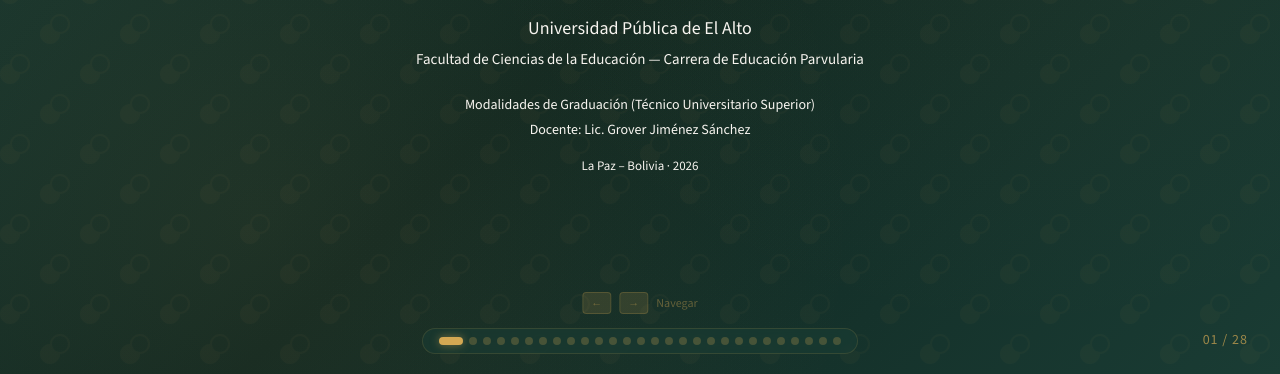
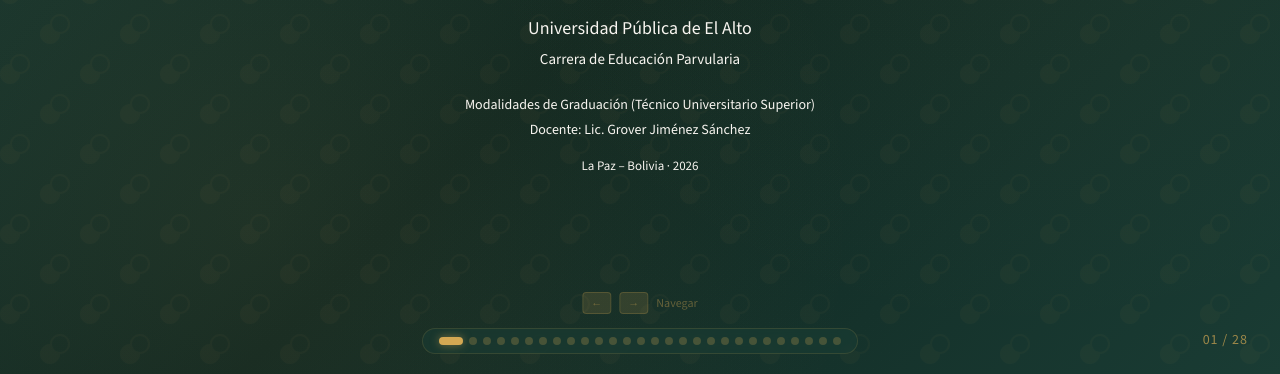
Before and after one commit to Larico/Diapo, a plain HTML site: page index.html in a window 1280 px wide. Shown: the part 426-800 px from the top of the page. Drawn offline with nearby package versions, Linux system fonts and the light colour scheme.

Commit message:
Update program description in index.html

```diff
--- a/index.html
+++ b/index.html
@@ -541,7 +541,7 @@
       </h1>
       <div class="animate-in" style="width:80px;height:3px;background:var(--accent);margin:0 auto 20px;border-radius:2px;"></div>
       <p class="animate-in" style="font-size:18px;opacity:0.8;margin-bottom:6px;font-weight:300;">Universidad Pública de El Alto</p>
-      <p class="animate-in" style="font-size:15px;opacity:0.6;margin-bottom:24px;">Facultad de Ciencias de la Educación — Carrera de Educación Parvularia</p>
+      <p class="animate-in" style="font-size:15px;opacity:0.6;margin-bottom:24px;">Carrera de Educación Parvularia</p>
       <p class="animate-in" style="font-size:14px;opacity:0.5;">Modalidades de Graduación (Técnico Universitario Superior)</p>
       <p class="animate-in" style="font-size:14px;opacity:0.5;margin-top:4px;">Docente: Lic. Grover Jiménez Sánchez</p>
       <p class="animate-in" style="font-size:13px;opacity:0.4;margin-top:16px;">La Paz – Bolivia &middot; 2026</p>
```
